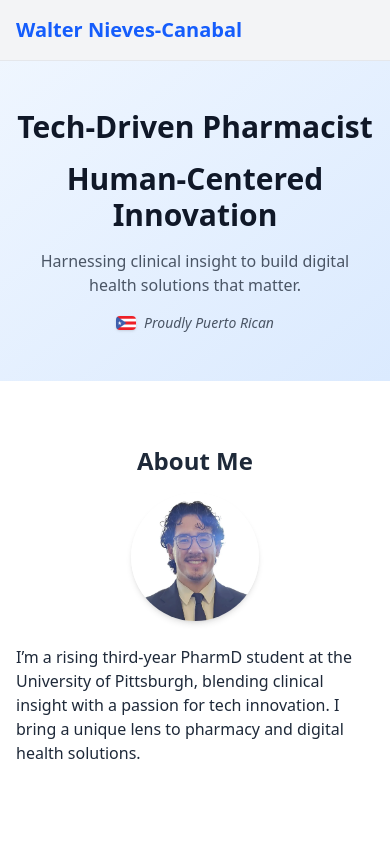
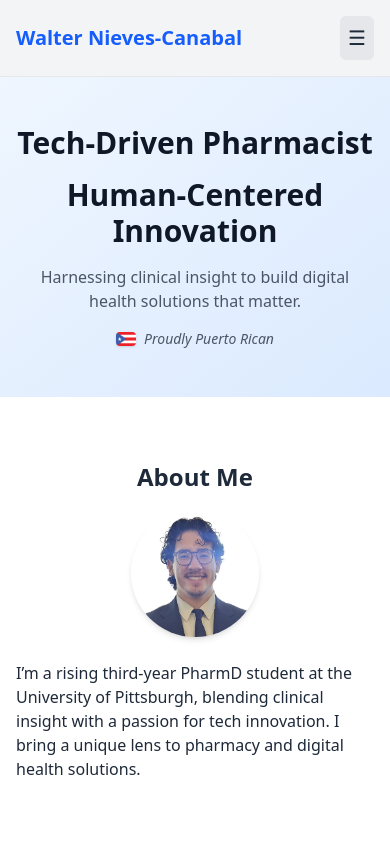
Before and after one commit to raulwnc/walter-portfolio, a Next.js app: page / in a window 390 px wide. Shown: the top 844 px of the page. Built offline with nearby package versions, Linux system fonts and the light colour scheme.

Commit message:
Fix mobile menu visibility

```diff
--- a/pages/index.js
+++ b/pages/index.js
@@ -13,9 +13,14 @@ export default function Home() {
       <span className="text-xl font-bold text-blue-600">Walter Nieves-Canabal</span>
       <button
         onClick={() => setIsMenuOpen(!isMenuOpen)}
-        className="sm:hidden p-2 rounded-md text-gray-500 hover:text-gray-800 focus:outline-none"
+        className="sm:hidden p-2 bg-gray-200 rounded-md text-gray-800 focus:outline-none"
         aria-label="Toggle menu"
       >
+        {isMenuOpen ? (
+      <span className="text-xl">✕</span>  // Close icon
+    ) : (
+      <span className="text-xl">☰</span>  // Hamburger icon
+    )}
         {/* Hamburger icon SVG */}
       </button>
     </div>
```
